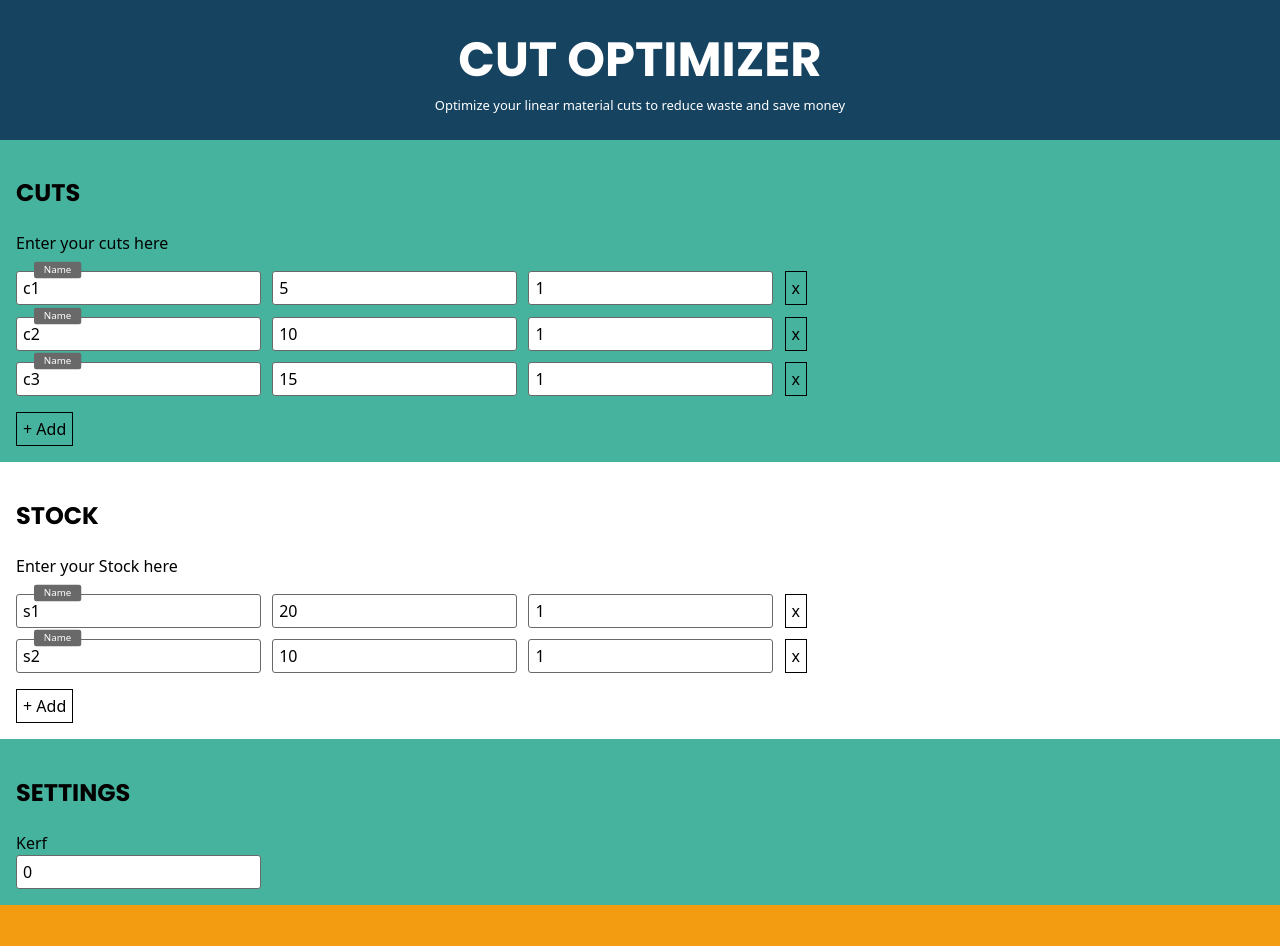
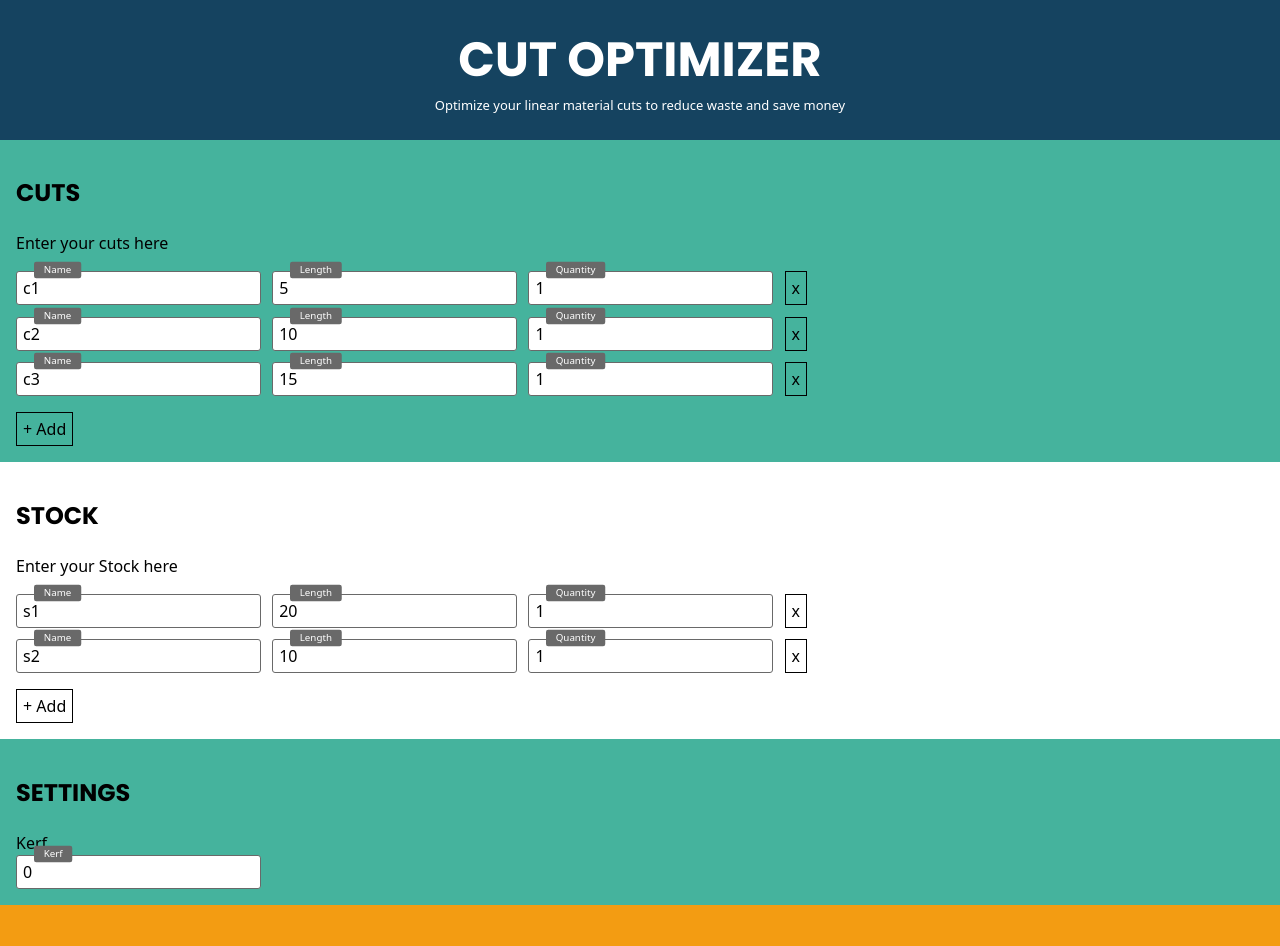
Before and after one commit to sederaa/Cutoptimizer.io, a React (Create React App) app: page / in a window 1280 px wide. Shown: the top 946 px of the page. Built offline with nearby package versions, Linux system fonts and the light colour scheme; what common would draw is missing.

Commit message:
Styling inputs for errors

```diff
--- a/src/common/components/IntegerField.tsx
+++ b/src/common/components/IntegerField.tsx
@@ -2,17 +2,18 @@ import React from "react";
 import { StyledInput } from "common/components/StyledInput";
 
 interface IntegerFieldProps {
+    id: string;
     name: string;
     value: string | number;
     min?: number;
     max?: number;
-    placeholder?: string;
+    label?: string;
     error?: string;
     onChange: (value: number | null) => void;
     onBlur?: (event: React.FocusEvent<HTMLInputElement>) => void;
 }
 
-export const IntegerField = ({ name, value, min, max, placeholder, error, onChange, onBlur }: IntegerFieldProps) => {
+export const IntegerField = ({ id, name, value, min, max, label, error, onChange, onBlur }: IntegerFieldProps) => {
     const handleChange = (e: React.ChangeEvent<HTMLInputElement>) => {
         const numericValue = parseInt(e.target.value);
         if (Number.isNaN(numericValue)) {
@@ -25,11 +26,14 @@ export const IntegerField = ({ name, value, min, max, placeholder, error, onChan
         onChange(numericValue);
     };
     return (
+        <div style={{ position: "relative", display: "inline" }}>
             <StyledInput
+                id={id}
                 type="text"
                 name={name}
                 value={value}
-            style={error !== undefined ? { borderColor: "red" } : undefined}
+                className={error !== undefined ? "error" : undefined}
+                style={false && error !== undefined ? { borderColor: "red" } : undefined}
                 onChange={handleChange}
                 onBlur={onBlur}
                 onKeyDown={(event: React.KeyboardEvent<HTMLInputElement>) =>
@@ -53,7 +57,9 @@ export const IntegerField = ({ name, value, min, max, placeholder, error, onChan
                         "Tab",
                     ].includes(event.key) && event.preventDefault()
                 }
-            placeholder={placeholder}
+                placeholder=" "
             />
+            <label htmlFor={id}>{label}</label>
+        </div>
     );
 };
--- a/src/common/components/List.tsx
+++ b/src/common/components/List.tsx
@@ -6,7 +6,6 @@ import { ListItemModel } from "common/models/ListItemModel";
 import { IntegerField } from "common/components/IntegerField";
 import constants from "constants.json";
 import { StyledInput } from "common/components/StyledInput";
-import { relative } from "node:path";
 
 interface ListProps {
     items: ListItemModel[];
@@ -78,8 +77,9 @@ export const ListItem = ({ data, handleDeleteItem, handleUpdateField, errors }:
                 <label htmlFor={`name-${data.id}`}>Name</label>
             </div>
             <IntegerField
+                id={`length-${data.id}`}
                 name="length"
-                placeholder="Length"
+                label="Length"
                 value={data.length ?? ""}
                 min={constants.Entities.ListItem.Length.Min}
                 max={constants.Entities.ListItem.Length.Max}
@@ -87,8 +87,9 @@ export const ListItem = ({ data, handleDeleteItem, handleUpdateField, errors }:
                 onChange={(value) => handleUpdateField(data.id, "length", value?.toString() ?? "")}
             />
             <IntegerField
+                id={`quantity-${data.id}`}
                 name="quantity"
-                placeholder="Quantity"
+                label="Quantity"
                 value={data.quantity ?? ""}
                 min={constants.Entities.ListItem.Quantity.Min}
                 max={constants.Entities.ListItem.Quantity.Max}
--- a/src/common/components/StyledInput.tsx
+++ b/src/common/components/StyledInput.tsx
@@ -15,6 +15,7 @@ export const StyledInput = styled.input`
         outline: solid 1px ${(props) => props.theme.colors.dark};
     }
 
+    // label in placeholder position
     & ~ label {
         position: absolute;
         transform-origin: 0 50%;
@@ -24,6 +25,7 @@ export const StyledInput = styled.input`
         pointer-events: none;
     }
 
+    // label in above-input position
     &:focus ~ label,
     &:not(:placeholder-shown) ~ label {
         background-color: ${(props) => props.theme.colors.dark};
@@ -41,4 +43,19 @@ export const StyledInput = styled.input`
     &:focus ~ label {
         background-color: ${(props) => props.theme.colors.dark};
     }
+
+    &.error {
+        border-color: ${(props) => props.theme.colors.error};
+        outline: solid 1px ${(props) => props.theme.colors.error};
+    }
+
+    &.error:placeholder-shown ~ label {
+        color: ${(props) => props.theme.colors.error};
+    }
+
+    &.error:not(:placeholder-shown) ~ label,
+    &.error:focus ~ label {
+        background-color: ${(props) => props.theme.colors.error};
+        color: white;
+    }
 `;
--- a/src/main/components/App.tsx
+++ b/src/main/components/App.tsx
@@ -18,6 +18,7 @@ const theme = {
         dark: "#154360",
         light: "#45b39d",
         bold: "#f39c12",
+        error: "crimson",
     },
     fonts: {
         heading: "Poppins, -apple-system, BlinkMacSystemFont, Arial, sans-serif",
@@ -27,9 +28,7 @@ const theme = {
 
 const App = () => {
     const [machineState, sendMachineEvent] = useMachine(AppMachine);
-    console.debug(`App: machineState.value = `, machineState.value);
-    console.debug(`App: machineState.context.input = `, machineState.context.input);
-    console.debug(`App: machineState.context.errors = `, machineState.context.errors);
+    //console.debug(`App: machineState = `, machineState, ` (errors = `, machineState.context.errors, `)`);
 
     const handleKerfChanged = (kerf: number) => {
         sendMachineEvent({ type: AppMachineEvents.SetKerf, kerf } as SetKerfEvent);
--- a/src/main/components/Settings.tsx
+++ b/src/main/components/Settings.tsx
@@ -17,10 +17,11 @@ export const Settings = ({ kerf, onKerfChanged, kerfError }: SettingsProps) => {
             Kerf
             <br />
             <IntegerField
+                id="kerf"
                 name="kerf"
                 value={kerf}
                 onChange={(kerf) => onKerfChanged(kerf ?? 0)}
-                placeholder="Kerf"
+                label="Kerf"
                 min={0}
                 max={999}
             />
--- a/src/main/machines/AppMachine.ts
+++ b/src/main/machines/AppMachine.ts
@@ -92,14 +92,11 @@ export const AppMachine = Machine<AppMachineContext, AppMachineSchema, AppMachin
         },
         [AppMachineStates.Validating]: {
             invoke: {
-                src: (context) => {
-                    console.debug(`AppMachineStates.Validating: context.input = `, context.input);
-                    return InputModelValidationSchema.validate(context.input, { abortEarly: false });
-                },
+                src: (context) => InputModelValidationSchema.validate(context.input, { abortEarly: false }),
                 onDone: {
                     target: AppMachineStates.Calculating,
                     actions: [
-                        (context, event) => console.debug(`Validating: onDone: event = `, event),
+                        //(context, event) => console.debug(`Validating: onDone: event = `, event),
                         assign({
                             errors: (context, event) => undefined,
                         }),
@@ -108,7 +105,7 @@ export const AppMachine = Machine<AppMachineContext, AppMachineSchema, AppMachin
                 onError: {
                     target: AppMachineStates.Standby,
                     actions: [
-                        (context, event) => console.debug(`Validating: onError: event = `, event),
+                        //(context, event) => console.debug(`Validating: onError: event = `, event),
                         assign({
                             errors: (context, event) =>
                                 event.data.inner.reduce(
```
Lines whose indentation alone changed are shown as unchanged.
